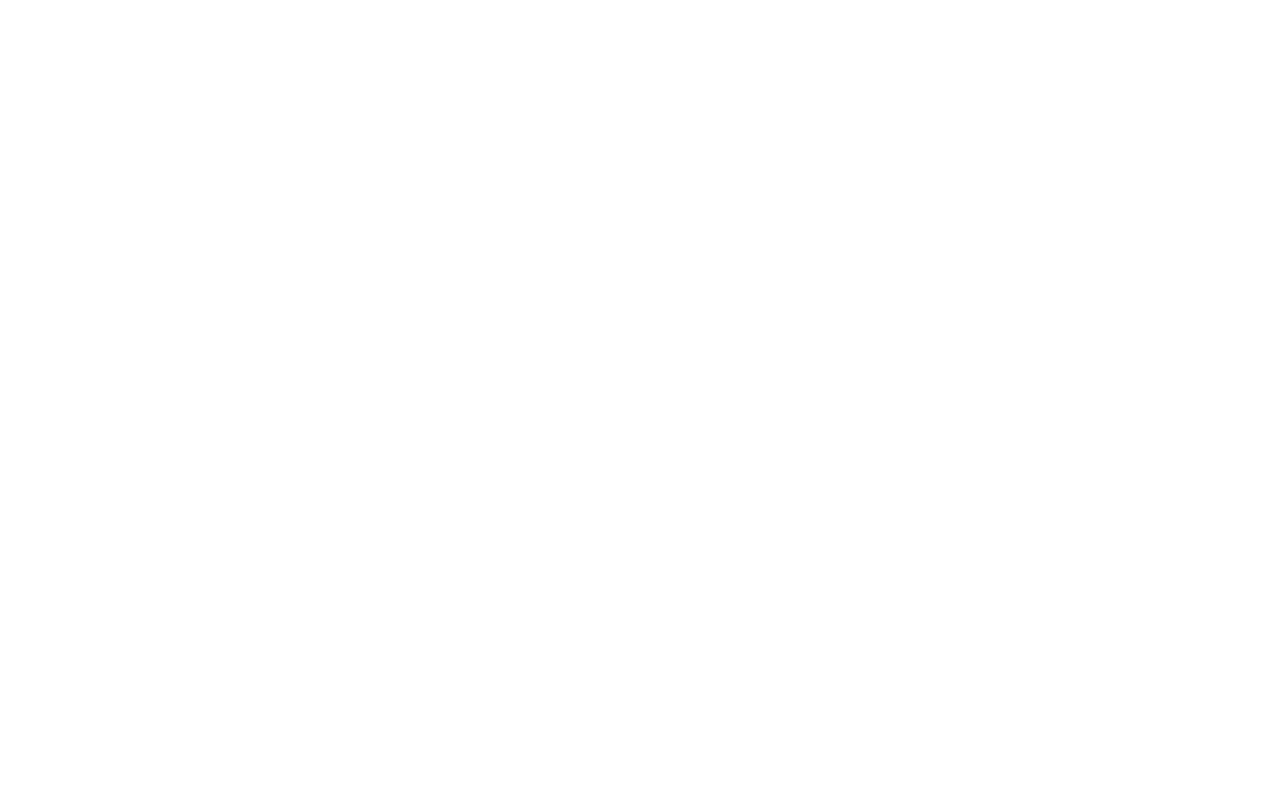
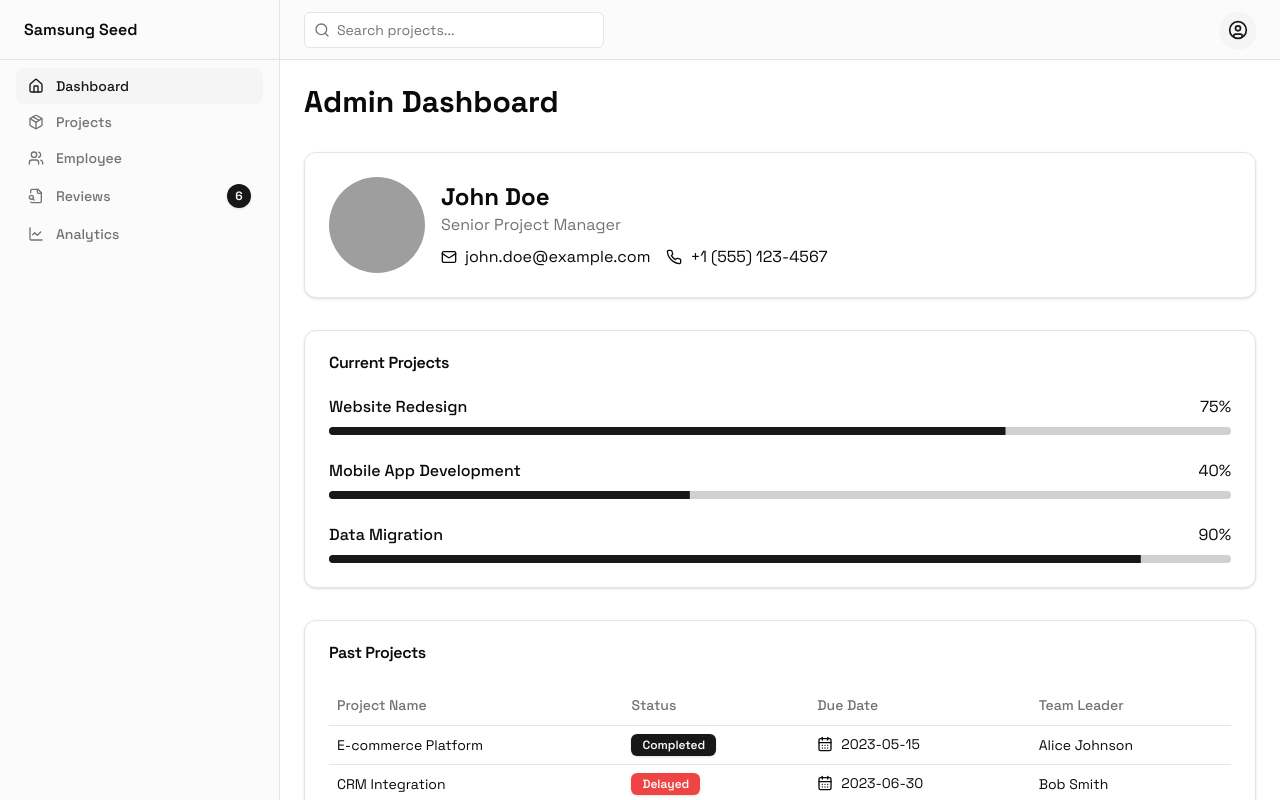
Before and after one commit to prathamranjansingh/SamsungSeed, a React (Vite) app in the folder frontend/: page /emp in a window 1280 px wide. Before the commit this address had no page. Shown: the top 800 px of the page. Built offline with nearby package versions, Linux system fonts and the light colour scheme; grey boxes are pictures that could not be loaded.

Commit message:
employee dashboard added

```diff
--- a/frontend/src/App.jsx
+++ b/frontend/src/App.jsx
@@ -9,7 +9,7 @@ import Analytics from './pages/Analytics';
 import Home from './pages/Home';
 import Review from './pages/Review';
 import TeamManagement from './pages/TeamManagement';
-
+import EmployeeDashboard from './pages/EmployeeDashboard';
 const App = () => {
   return (
     <Routes>
@@ -20,6 +20,7 @@ const App = () => {
         <Route path="/projects" element={<Projects />} />
         <Route path="/analytics" element={<Analytics />} />
         <Route path="/reviews" element={<Review />} />
+        <Route path="/emp" element={<EmployeeDashboard />} />
         <Route path="/home" element={<Home />} />
         <Route path="/team" element={<TeamManagement />} />
       </Route>
--- /dev/null
+++ b/frontend/src/pages/EmployeeDashboard.jsx
@@ -0,0 +1,130 @@
+import React from 'react'
+import { Avatar, AvatarFallback, AvatarImage } from "@/components/ui/avatar"
+import { Card, CardContent, CardHeader, CardTitle } from "@/components/ui/card"
+import { Progress } from "@/components/ui/progress"
+import { Badge } from "@/components/ui/badge"
+import {
+  Table,
+  TableBody,
+  TableCell,
+  TableHead,
+  TableHeader,
+  TableRow,
+} from "@/components/ui/table"
+import { CalendarDays, Mail, Phone } from 'lucide-react'
+
+// Mock data
+const adminData = {
+  name: "John Doe",
+  role: "Senior Project Manager",
+  email: "john.doe@example.com",
+  phone: "+1 (555) 123-4567",
+  avatar: "/placeholder.svg?height=100&width=100"
+}
+
+const currentProjects = [
+  { id: 1, name: "Website Redesign", progress: 75 },
+  { id: 2, name: "Mobile App Development", progress: 40 },
+  { id: 3, name: "Data Migration", progress: 90 },
+]
+
+const pastProjects = [
+  { id: 1, name: "E-commerce Platform", status: "Completed", dueDate: "2023-05-15", teamLead: "Alice Johnson" },
+  { id: 2, name: "CRM Integration", status: "Delayed", dueDate: "2023-06-30", teamLead: "Bob Smith" },
+  { id: 3, name: "Cloud Migration", status: "Completed", dueDate: "2023-04-01", teamLead: "Charlie Brown" },
+  { id: 4, name: "AI Chatbot", status: "In Progress", dueDate: "2023-08-15", teamLead: "Diana Prince" },
+  { id: 5, name: "Security Audit", status: "Pending", dueDate: "2023-09-01", teamLead: "Ethan Hunt" },
+]
+
+export default function EmployeeDashboard() {
+  return (
+    <div className="container mx-auto p-6 space-y-8">
+      <h1 className="text-3xl font-bold">Admin Dashboard</h1>
+
+      {/* Admin Profile */}
+      <Card>
+        <CardContent className="flex items-center space-x-4 p-6">
+          <Avatar className="h-24 w-24">
+            <AvatarImage src={adminData.avatar} alt={adminData.name} />
+            <AvatarFallback>{adminData.name.split(' ').map(n => n[0]).join('')}</AvatarFallback>
+          </Avatar>
+          <div>
+            <h2 className="text-2xl font-bold">{adminData.name}</h2>
+            <p className="text-muted-foreground">{adminData.role}</p>
+            <div className="flex items-center space-x-4 mt-2">
+              <div className="flex items-center">
+                <Mail className="h-4 w-4 mr-2" />
+                <span>{adminData.email}</span>
+              </div>
+              <div className="flex items-center">
+                <Phone className="h-4 w-4 mr-2" />
+                <span>{adminData.phone}</span>
+              </div>
+            </div>
+          </div>
+        </CardContent>
+      </Card>
+
+      {/* Current Projects */}
+      <Card>
+        <CardHeader>
+          <CardTitle>Current Projects</CardTitle>
+        </CardHeader>
+        <CardContent>
+          <div className="space-y-6">
+            {currentProjects.map(project => (
+              <div key={project.id} className="space-y-2">
+                <div className="flex justify-between">
+                  <span className="font-medium">{project.name}</span>
+                  <span>{project.progress}%</span>
+                </div>
+                <Progress value={project.progress} className="h-2" />
+              </div>
+            ))}
+          </div>
+        </CardContent>
+      </Card>
+
+      {/* Past Projects Table */}
+      <Card>
+        <CardHeader>
+          <CardTitle>Past Projects</CardTitle>
+        </CardHeader>
+        <CardContent>
+          <Table>
+            <TableHeader>
+              <TableRow>
+                <TableHead>Project Name</TableHead>
+                <TableHead>Status</TableHead>
+                <TableHead>Due Date</TableHead>
+                <TableHead>Team Leader</TableHead>
+              </TableRow>
+            </TableHeader>
+            <TableBody>
+              {pastProjects.map(project => (
+                <TableRow key={project.id}>
+                  <TableCell>{project.name}</TableCell>
+                  <TableCell>
+                    <Badge variant={
+                      project.status === 'Completed' ? 'default' :
+                      project.status === 'Delayed' ? 'destructive' :
+                      project.status === 'In Progress' ? 'secondary' :
+                      'outline'
+                    }>
+                      {project.status}
+                    </Badge>
+                  </TableCell>
+                  <TableCell className="flex items-center">
+                    <CalendarDays className="h-4 w-4 mr-2" />
+                    {project.dueDate}
+                  </TableCell>
+                  <TableCell>{project.teamLead}</TableCell>
+                </TableRow>
+              ))}
+            </TableBody>
+          </Table>
+        </CardContent>
+      </Card>
+    </div>
+  )
+}
```
